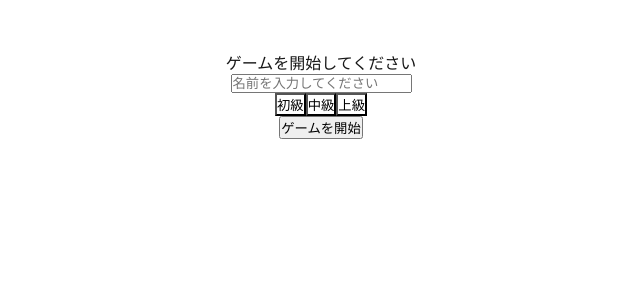
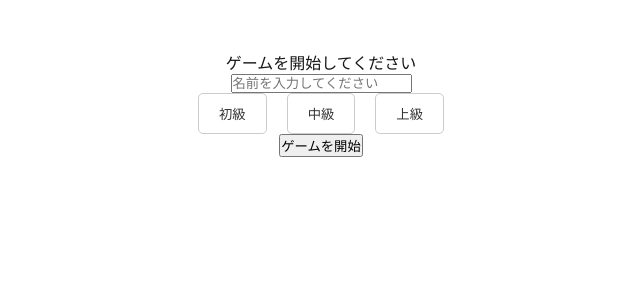
Before and after one commit to yoshiddddd/kichijoji_cipher, a Next.js app in the folder frontend/: page / in a window 1280 px wide. Shown: the top 300 px of the page, without its empty margins (319-959 px from the left). Built offline with nearby package versions, Linux system fonts and the light colour scheme.

Commit message:
ボタンのCSSを修正

```diff
--- a/frontend/src/components/DifficultyLevelButton.tsx
+++ b/frontend/src/components/DifficultyLevelButton.tsx
@@ -28,7 +28,35 @@ const DifficultyLevelButton = ({
       onClick={() => changeRoomLevel(setRoomLevel(label))}
       style={{
         backgroundColor:
-          roomLevel === setRoomLevel(label) ? "lightblue" : "white",
+          roomLevel === setRoomLevel(label)
+            ? label === "初級"
+              ? "#90EE90"
+              : label === "中級"
+              ? "#FFD700"
+              : "#FF6B6B"
+            : "white",
+        padding: "10px 20px",
+        margin: "0 10px",
+        border:
+          roomLevel === setRoomLevel(label)
+            ? label === "初級"
+              ? "2px solid #32CD32"
+              : label === "中級"
+              ? "2px solid #DAA520"
+              : "2px solid #DC143C"
+            : "1px solid #ccc",
+        borderRadius: "5px",
+        cursor: "pointer",
+        fontWeight: roomLevel === setRoomLevel(label) ? "bold" : "normal",
+        color:
+          roomLevel === setRoomLevel(label)
+            ? label === "初級"
+              ? "#006400"
+              : label === "中級"
+              ? "#8B4513"
+              : "#8B0000"
+            : "#333",
+        transition: "all 0.3s ease",
       }}
     >
       {label}
```
